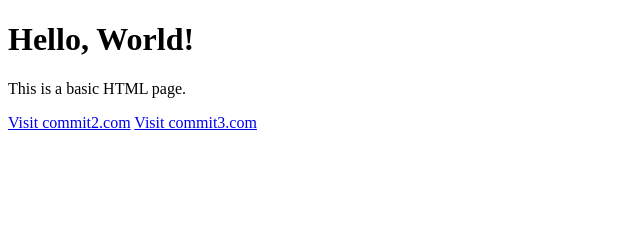
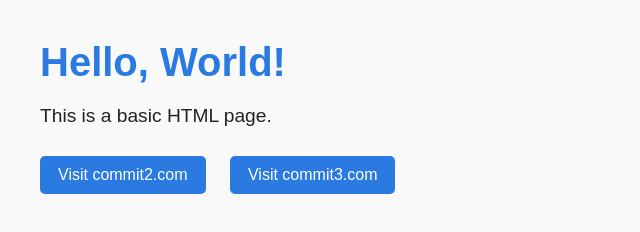
Before and after one commit to chethan-ammapalli/git-practice-course, a plain HTML site: page index.html in a window 1280 px wide. Shown: the whole page, without its empty margins (0-640 px from the left). Drawn offline with Linux system fonts and the light colour scheme.

Commit message:
updated html and css files

```diff
--- a/index.html
+++ b/index.html
@@ -3,6 +3,7 @@
 <head>
     <meta charset="UTF-8">
     <title>Simple HTML Page</title>
+    <link rel="stylesheet" href="styles.css">
 </head>
 <body>
     <h1>Hello, World!</h1>
--- /dev/null
+++ b/styles.css
@@ -0,0 +1,33 @@
+body {
+    font-family: Arial, Helvetica, sans-serif;
+    background-color: #f9f9f9;
+    color: #222;
+    margin: 40px;
+}
+
+h1 {
+    color: #2a7ae2;
+    font-size: 2.5em;
+    margin-bottom: 0.5em;
+}
+
+p {
+    font-size: 1.2em;
+    margin-bottom: 1.5em;
+}
+
+a {
+    display: inline-block;
+    margin-right: 20px;
+    margin-bottom: 10px;
+    padding: 10px 18px;
+    background-color: #2a7ae2;
+    color: #fff;
+    text-decoration: none;
+    border-radius: 5px;
+    transition: background 0.2s;
+}
+
+a:hover {
+    background-color: #1857a3;
+}
```
